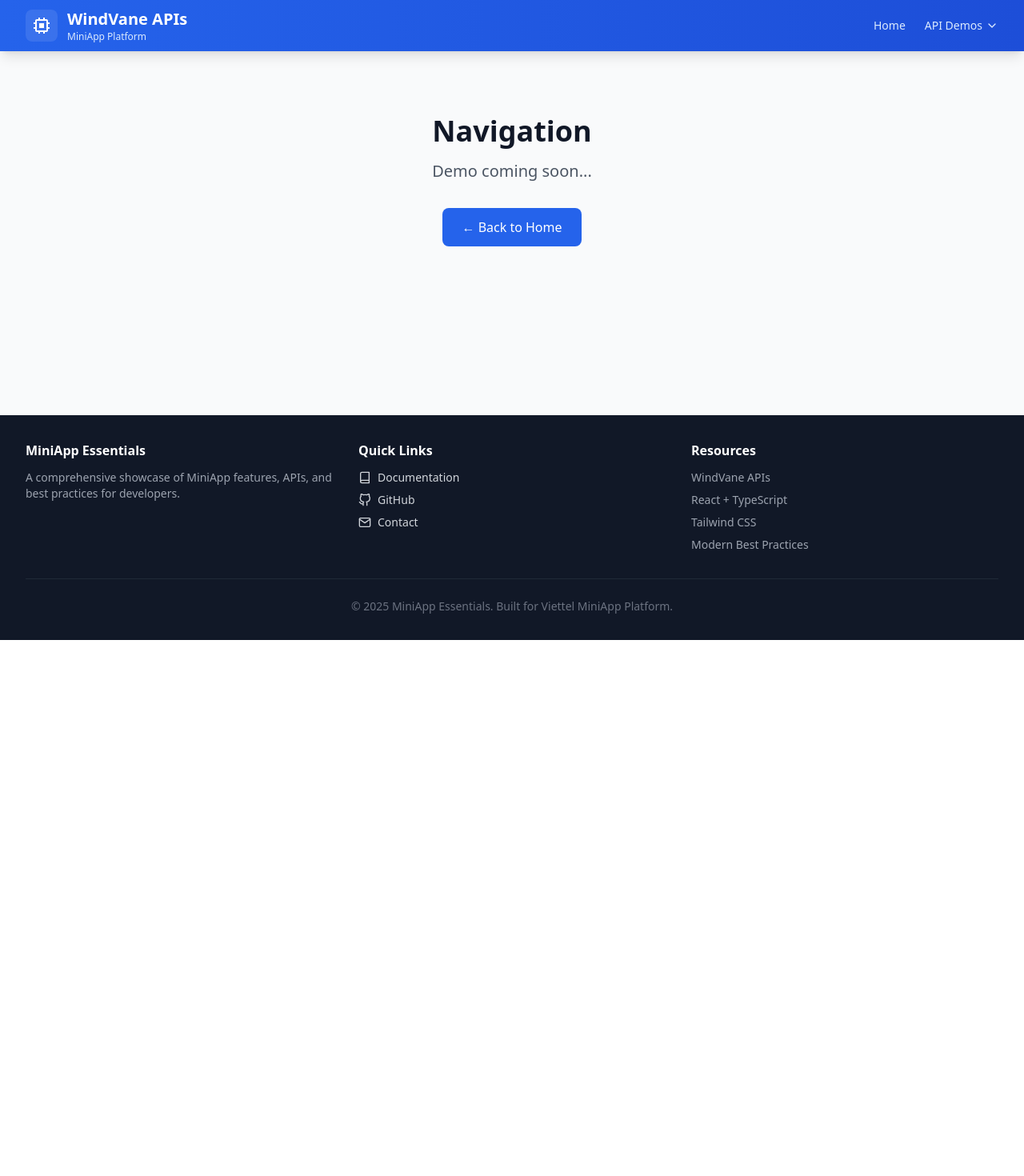
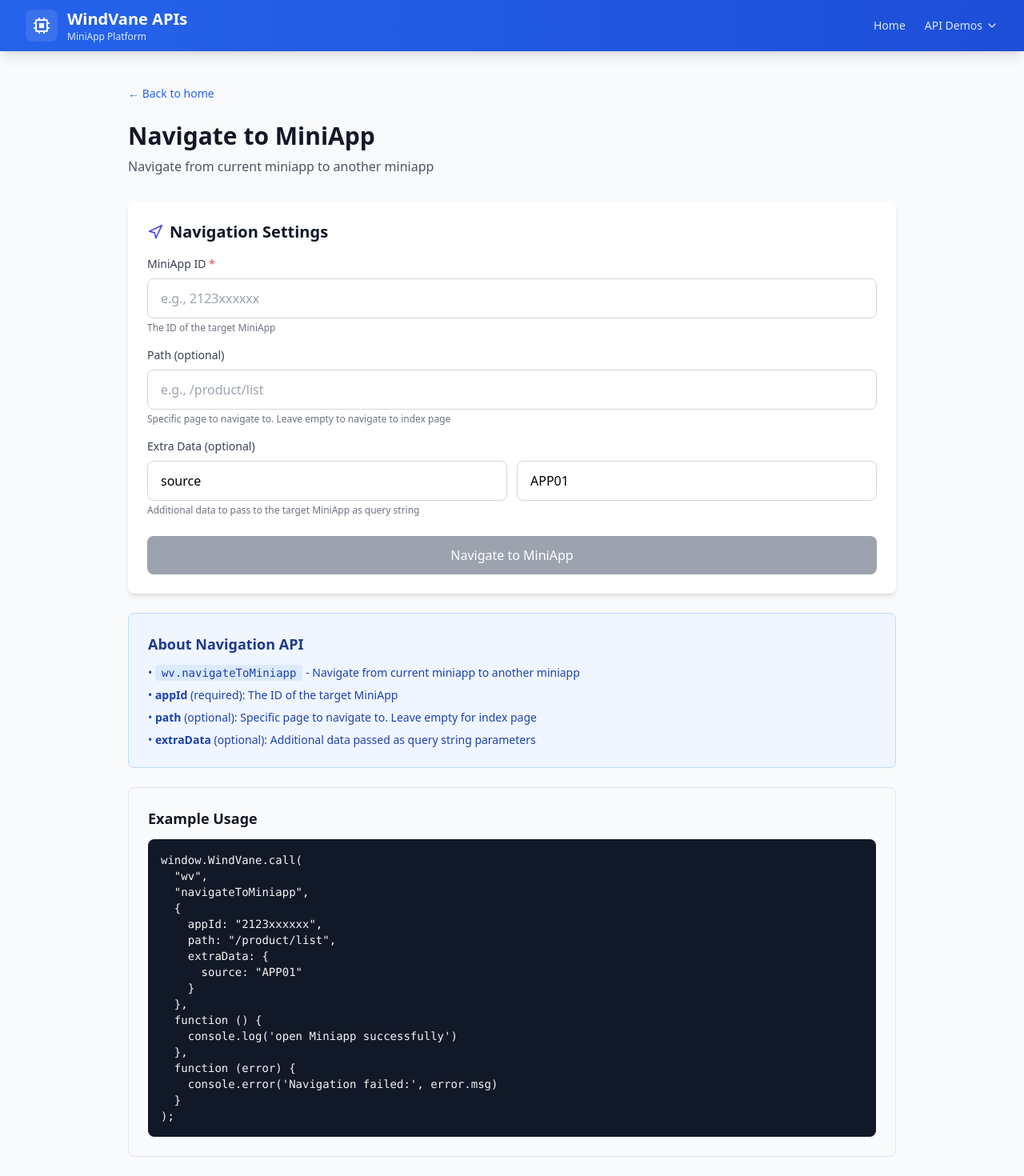
Before and after one commit to mahou-anisphia/miniapp-sample-code, a React (Create React App) app: page /navigation/pop in a window 1280 px wide. Shown: the top 1470 px of the page at 80% size. Before the commit the page ends 800 px from the top, so only its background shows below. Built offline with nearby package versions, Linux system fonts and the light colour scheme; the HTML template or start-up script is replaced by a standard one.

Commit message:
feat: added navigation (draft)

```diff
--- a/package.json
+++ b/package.json
@@ -1,6 +1,6 @@
 {
   "name": "create-emas-miniapp",
-  "version": "0.0.58",
+  "version": "0.1.25",
   "private": true,
   "dependencies": {
     "@monaco-editor/react": "^4.7.0",
--- a/src/App.tsx
+++ b/src/App.tsx
@@ -23,6 +23,7 @@ import { SoundPage } from "./pages/sound/Page";
 import { BluetoothPage } from "./pages/bluetooth/Page";
 import { BatteryPage } from "./pages/battery/Page";
 import { ScanPage } from "./pages/scan/Page";
+import { NavigationPage } from "./pages/navigation/Page";
 import { PlaygroundPage } from "./pages/playground/Page";
 
 function App() {
@@ -100,12 +101,10 @@ function App() {
             {/* API Playground */}
             <Route path="/playground" element={<PlaygroundPage />} />
 
+            {/* Navigation API */}
+            <Route path="/navigation/*" element={<NavigationPage />} />
+
             {/* Placeholder routes for other categories */}
-
-            <Route
-              path="/navigation/*"
-              element={<ComingSoonPage category="Navigation" />}
-            />
 
             <Route
               path="/events/*"
--- /dev/null
+++ b/src/api/navigation/navigateToMiniapp.ts
@@ -0,0 +1,43 @@
+export interface NavigateToMiniappParams {
+  appId: string;
+  path?: string;
+  extraData?: Record<string, any>;
+}
+
+export const navigateToMiniapp = (
+  params: NavigateToMiniappParams
+): Promise<void> => {
+  return new Promise((resolve, reject) => {
+    if (!window.WindVane) {
+      reject(
+        new Error(
+          "WindVane is not available. Please run in Mini App environment."
+        )
+      );
+      return;
+    }
+
+    if (!params.appId) {
+      reject(new Error("appId is required"));
+      return;
+    }
+
+    window.WindVane.call(
+      "WVNavigator",
+      "navigateToMiniapp",
+      params,
+      () => {
+        resolve();
+      },
+      (error: any) => {
+        reject(
+          new Error(
+            error?.msg ||
+              JSON.stringify(error) ||
+              "Failed to navigate to MiniApp"
+          )
+        );
+      }
+    );
+  });
+};
--- /dev/null
+++ b/src/pages/navigation/Page.tsx
@@ -0,0 +1,188 @@
+import React, { useState } from "react";
+import { FiNavigation } from "react-icons/fi";
+import { navigateToMiniapp } from "../../api/navigation/navigateToMiniapp";
+import { useApiCall } from "../../hooks/useApiCall";
+import { StatusMessage } from "../../components/common/StatusMessage";
+import { BackLink } from "../../components/common/BackLink";
+
+export const NavigationPage: React.FC = () => {
+  const [appId, setAppId] = useState("");
+  const [path, setPath] = useState("");
+  const [extraDataKey, setExtraDataKey] = useState("source");
+  const [extraDataValue, setExtraDataValue] = useState("APP01");
+  const { run, loading, feedback } = useApiCall();
+
+  const handleNavigate = async () => {
+    if (!appId.trim()) {
+      return;
+    }
+
+    const params: any = {
+      appId: appId.trim(),
+    };
+
+    if (path.trim()) {
+      params.path = path.trim();
+    }
+
+    if (extraDataKey.trim() && extraDataValue.trim()) {
+      params.extraData = {
+        [extraDataKey.trim()]: extraDataValue.trim(),
+      };
+    }
+
+    await run(() => navigateToMiniapp(params), {
+      successMessage: "Navigation to MiniApp initiated successfully",
+      errorMessage: (error) =>
+        `Failed to navigate: ${error?.message || "Unknown error"}`,
+    });
+  };
+
+  return (
+    <div className="max-w-5xl mx-auto px-4 sm:px-6 lg:px-8 py-10">
+      <BackLink />
+
+      <div className="mb-8">
+        <h1 className="text-3xl font-bold text-gray-900 mb-2">
+          Navigate to MiniApp
+        </h1>
+        <p className="text-gray-600">
+          Navigate from current miniapp to another miniapp
+        </p>
+      </div>
+
+      <div className="bg-white rounded-lg shadow-md p-6 mb-6">
+        <h2 className="text-xl font-semibold text-gray-900 mb-4 flex items-center">
+          <FiNavigation className="mr-2 text-indigo-600" />
+          Navigation Settings
+        </h2>
+
+        <div className="mb-4">
+          <label className="block text-sm font-medium text-gray-700 mb-2">
+            MiniApp ID <span className="text-red-500">*</span>
+          </label>
+          <input
+            type="text"
+            value={appId}
+            onChange={(e) => setAppId(e.target.value)}
+            placeholder="e.g., 2123xxxxxx"
+            className="w-full px-4 py-3 border border-gray-300 rounded-lg focus:ring-2 focus:ring-indigo-500 focus:border-indigo-500 outline-none"
+          />
+          <p className="mt-1 text-xs text-gray-500">
+            The ID of the target MiniApp
+          </p>
+        </div>
+
+        <div className="mb-4">
+          <label className="block text-sm font-medium text-gray-700 mb-2">
+            Path (optional)
+          </label>
+          <input
+            type="text"
+            value={path}
+            onChange={(e) => setPath(e.target.value)}
+            placeholder="e.g., /product/list"
+            className="w-full px-4 py-3 border border-gray-300 rounded-lg focus:ring-2 focus:ring-indigo-500 focus:border-indigo-500 outline-none"
+          />
+          <p className="mt-1 text-xs text-gray-500">
+            Specific page to navigate to. Leave empty to navigate to index page
+          </p>
+        </div>
+
+        <div className="mb-6">
+          <label className="block text-sm font-medium text-gray-700 mb-2">
+            Extra Data (optional)
+          </label>
+          <div className="grid grid-cols-2 gap-3">
+            <input
+              type="text"
+              value={extraDataKey}
+              onChange={(e) => setExtraDataKey(e.target.value)}
+              placeholder="Key"
+              className="px-4 py-3 border border-gray-300 rounded-lg focus:ring-2 focus:ring-indigo-500 focus:border-indigo-500 outline-none"
+            />
+            <input
+              type="text"
+              value={extraDataValue}
+              onChange={(e) => setExtraDataValue(e.target.value)}
+              placeholder="Value"
+              className="px-4 py-3 border border-gray-300 rounded-lg focus:ring-2 focus:ring-indigo-500 focus:border-indigo-500 outline-none"
+            />
+          </div>
+          <p className="mt-1 text-xs text-gray-500">
+            Additional data to pass to the target MiniApp as query string
+          </p>
+        </div>
+
+        <button
+          onClick={handleNavigate}
+          disabled={loading || !appId.trim()}
+          className={`w-full py-3 px-6 text-white font-medium rounded-lg transition-colors ${
+            loading || !appId.trim()
+              ? "bg-gray-400 cursor-not-allowed"
+              : "bg-indigo-600 hover:bg-indigo-700"
+          }`}
+        >
+          {loading ? "Navigating..." : "Navigate to MiniApp"}
+        </button>
+
+        {feedback && (
+          <div className="mt-4">
+            <StatusMessage type={feedback.type} message={feedback.message} />
+          </div>
+        )}
+      </div>
+
+      <div className="bg-blue-50 border border-blue-200 rounded-lg p-6 mb-6">
+        <h2 className="text-lg font-semibold text-blue-900 mb-3">
+          About Navigation API
+        </h2>
+        <ul className="space-y-2 text-sm text-blue-800">
+          <li>
+            •{" "}
+            <code className="bg-blue-100 px-2 py-0.5 rounded">
+              wv.navigateToMiniapp
+            </code>{" "}
+            - Navigate from current miniapp to another miniapp
+          </li>
+          <li>
+            • <strong>appId</strong> (required): The ID of the target MiniApp
+          </li>
+          <li>
+            • <strong>path</strong> (optional): Specific page to navigate to.
+            Leave empty for index page
+          </li>
+          <li>
+            • <strong>extraData</strong> (optional): Additional data passed as
+            query string parameters
+          </li>
+        </ul>
+      </div>
+
+      <div className="bg-gray-50 border border-gray-200 rounded-lg p-6">
+        <h2 className="text-lg font-semibold text-gray-900 mb-3">
+          Example Usage
+        </h2>
+        <pre className="bg-gray-900 text-gray-100 p-4 rounded-lg overflow-x-auto text-sm">
+          {`window.WindVane.call(
+  "wv",
+  "navigateToMiniapp",
+  {
+    appId: "2123xxxxxx",
+    path: "/product/list",
+    extraData: {
+      source: "APP01"
+    }
+  },
+  function () {
+    console.log('open Miniapp successfully')
+  },
+  function (error) {
+    console.error('Navigation failed:', error.msg)
+  }
+);`}
+        </pre>
+      </div>
+    </div>
+  );
+};
```
Also changed, not shown: 1 other file (tests, documents, lock files or other folders).
